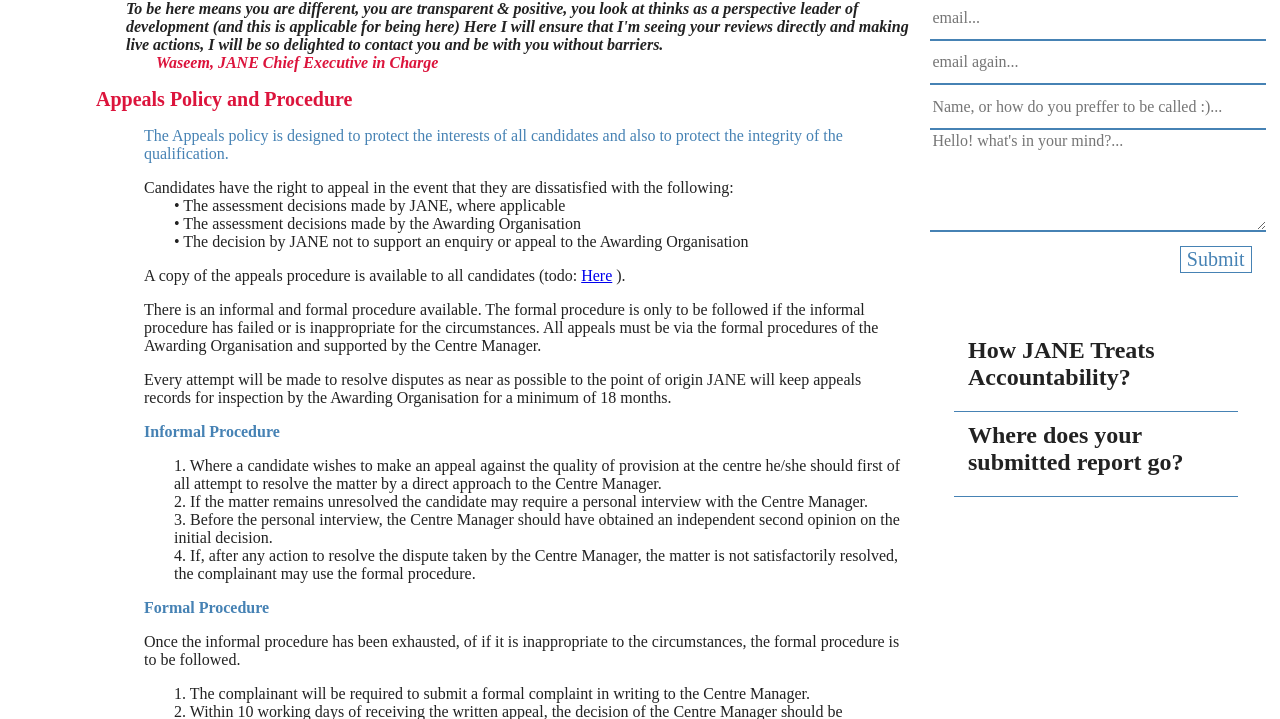
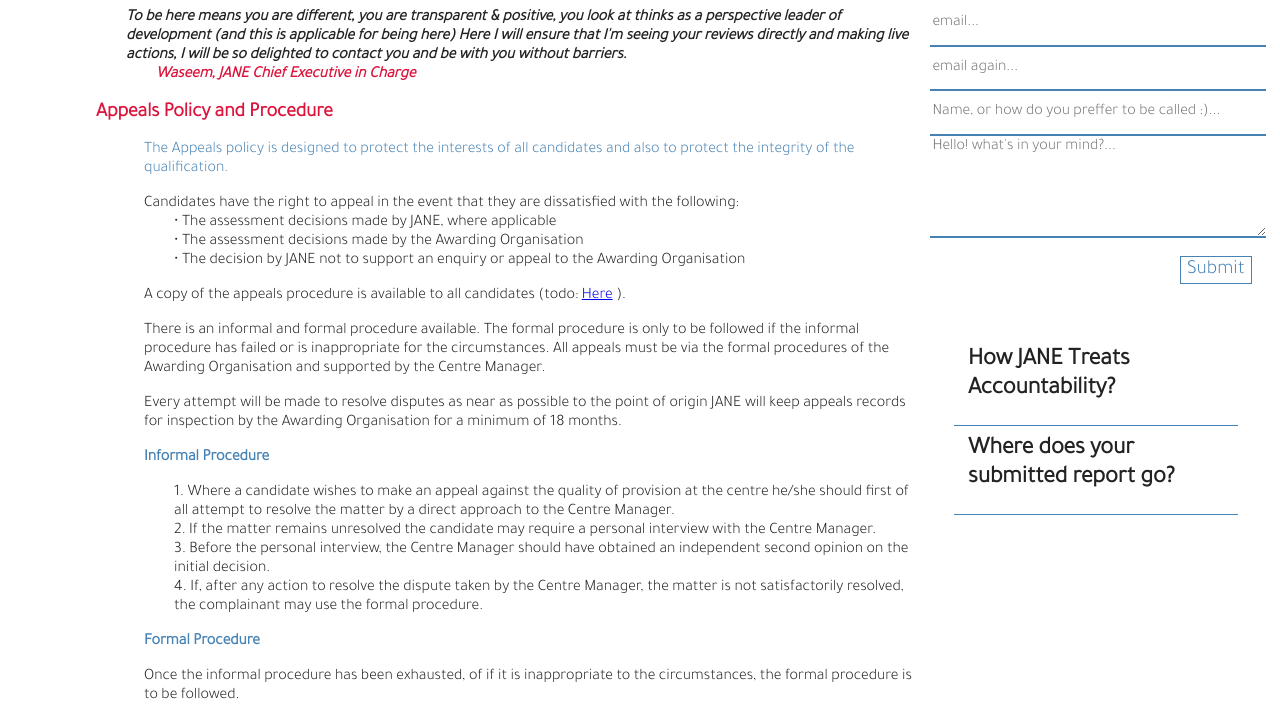
Before and after one commit to CumulativeAcademicEnhancementPlatform/accountibility, a plain HTML site: page index.htm in a window 1280 px wide. Shown: the part 420-1139 px from the top of the page. Drawn offline with Linux system fonts and the light colour scheme.

Commit message:
Update index.htm

```diff
--- a/index.htm
+++ b/index.htm
@@ -4,6 +4,9 @@
     <meta charset="UTF-8">
     <meta http-equiv="X-UA-Compatible" content="IE=edge">
     <meta name="viewport" content="width=device-width, initial-scale=1.0">
+<link rel="preconnect" href="https://fonts.googleapis.com">
+<link rel="preconnect" href="https://fonts.gstatic.com" crossorigin>
+<link href="https://fonts.googleapis.com/css2?family=Tajawal:wght@300" rel="stylesheet">
     <link rel="stylesheet" href="./css/content.css">
     <title>Document</title>
 </head>
```
